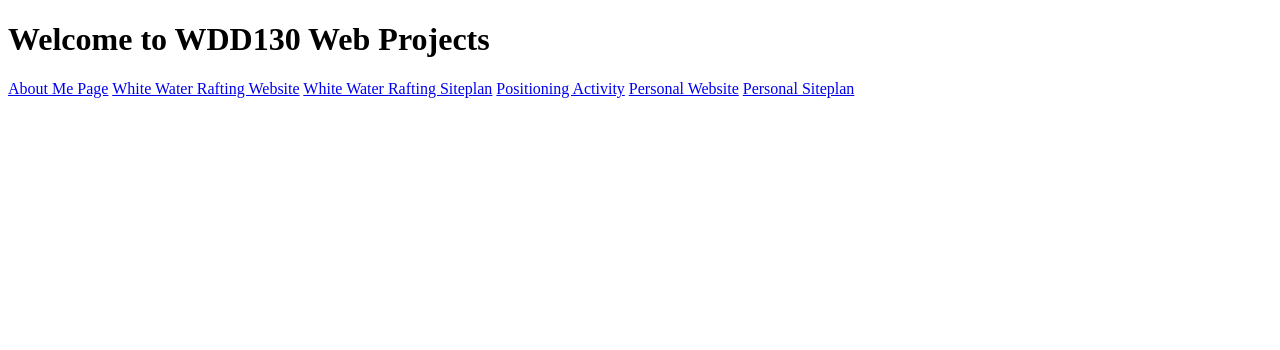
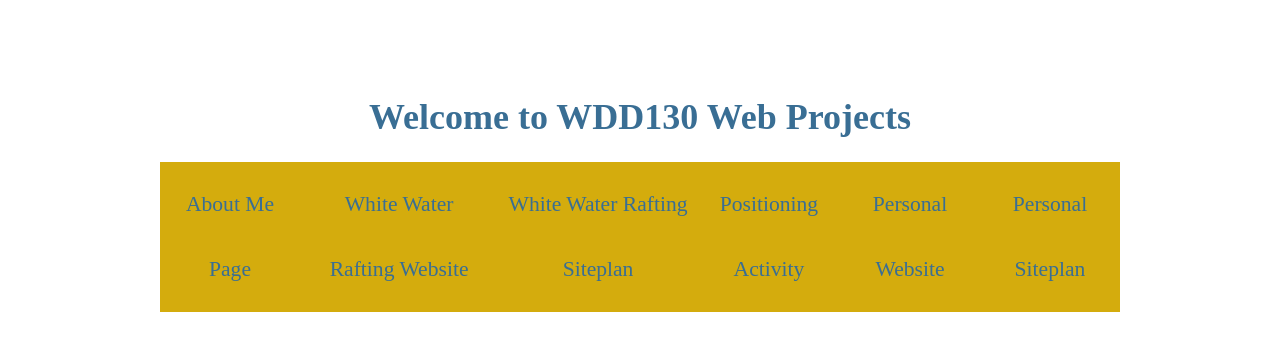
Before and after one commit to elishamugenyi/aboutme, a plain HTML site: page index.html in a window 1280 px wide. Drawn offline with Linux system fonts and the light colour scheme; a web font is replaced by a local one.

Commit message:
added css link file

```diff
--- a/index.html
+++ b/index.html
@@ -1,6 +1,7 @@
 <!DOCTYPE html>
 <html lang="en">
 <head>
+    <link type="text/css" rel="stylesheet" href="styles/site-plan-rafting.css" />
     <meta charset="UTF-8">
     <meta http-equiv="X-UA-Compatible" content="IE=edge">
     <meta name="viewport" content="width=device-width, initial-scale=1.0">
```
